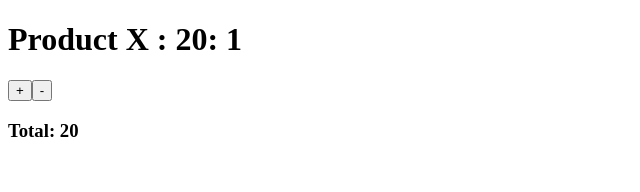
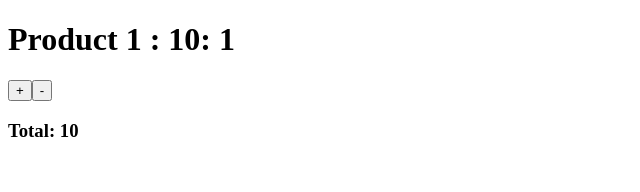
Before and after one commit to SohanFullDev/Vue-JS-3-Composition-API-Fundamental, a Vue app: page / in a window 1280 px wide. Shown: the top 192 px of the page, without its empty margins (0-640 px from the left). Built offline with nearby package versions, Linux system fonts and the light colour scheme.

Commit message:
working with props_b

```diff
--- a/src/components/CartItem.vue
+++ b/src/components/CartItem.vue
@@ -9,7 +9,14 @@ export default {
     }
   },
   setup(props) {
-    const item = reactive(props.cartItem)
+    console.log(props.cartItem)
+    //const item = reactive(props.cartItem)
+    const item = reactive({
+        name : "Product 1",
+        price: 10,
+        quantity: 1
+
+    });
 
     const increment = () => item.quantity++
     const decrement = () => item.quantity--
```
